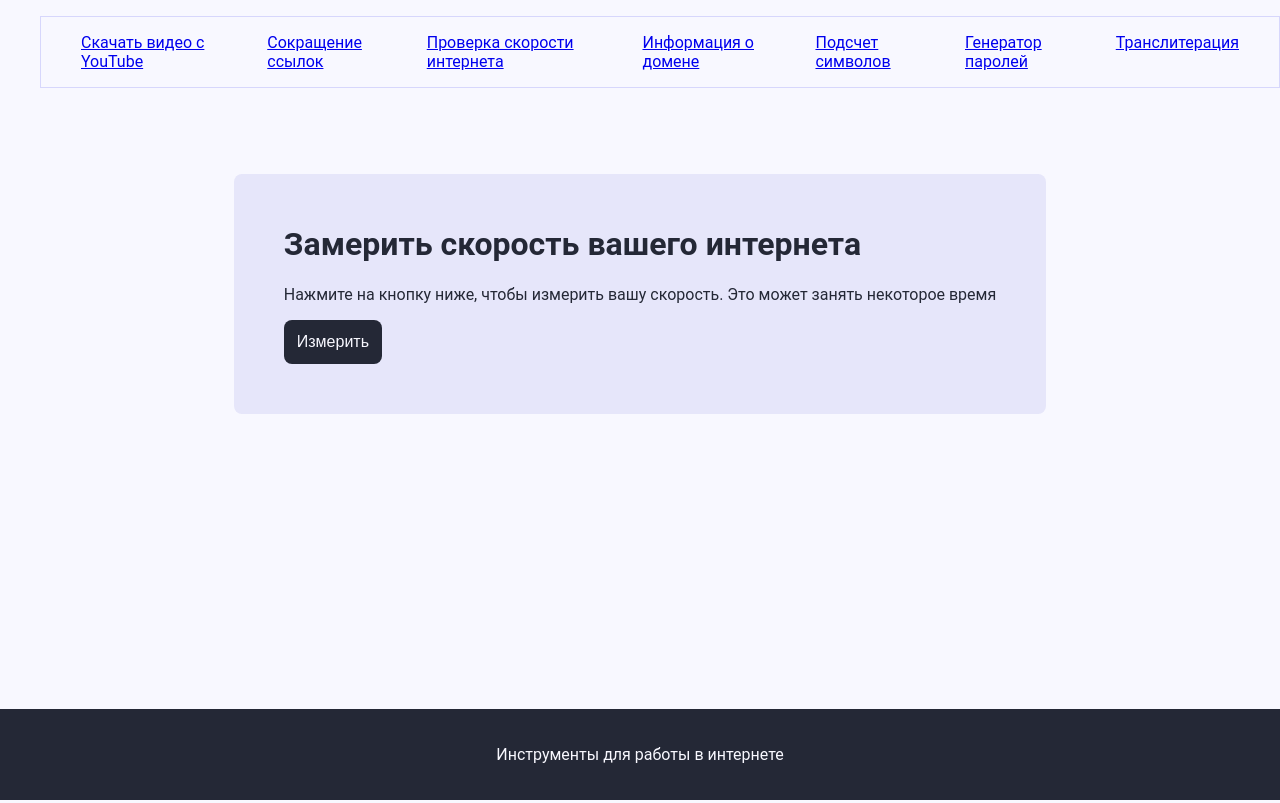
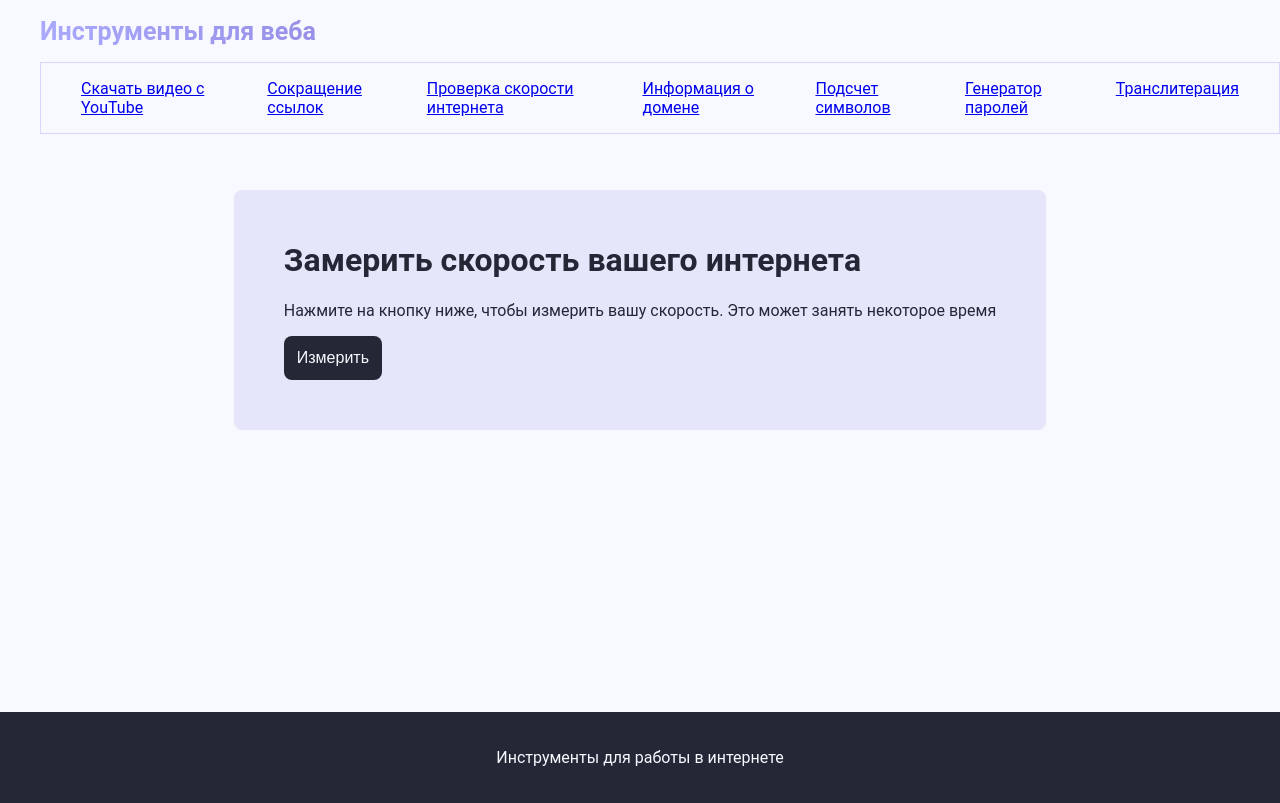
Before and after one commit to AiratWebDev/web-tools, a FastAPI app: page /speedtest in a window 1280 px wide. Run offline with FastAPI, Linux system fonts and the light colour scheme.

Commit message:
added logo, loading animation for speedtest

```diff
--- a/main.py
+++ b/main.py
@@ -4,10 +4,8 @@ from fastapi.staticfiles import StaticFiles
 from fastapi.templating import Jinja2Templates
 
 import pytube
-import subprocess
 
 from static.speedtest_check import *
-from static import speedtest_check
 from static.short_link_generator import link_generator
 from static.links_dict import links_dict
 from static.whois_check import whois_check
@@ -115,6 +113,6 @@ def js_script(request: Request):
     return FileResponse(f'static/script-download.js')
 
 
-@app.get('/static/script_home.js')
+@app.get('/static/script-home.js')
 def script_home(request: Request):
-    return FileResponse(f'static/script_home.js')
+    return FileResponse(f'static/script-home.js')
--- a/requirements.txt
+++ b/requirements.txt
@@ -8,7 +8,6 @@ distlib==0.3.6
 fastapi==0.85.0
 filelock==3.8.0
 future==0.18.2
-gunicorn==20.1.0
 h11==0.14.0
 idna==3.4
 Jinja2==3.1.2
--- a/static/script_home.js
+++ b/static/script-home.js
@@ -8,7 +8,7 @@ window.onload = () => {
     form.prepend(elem)
 
     form.addEventListener('submit', (event) => {
-        const value = document.querySelector('.link-input').value.trim().toLowerCase()
+        const value = input.value.trim().toLowerCase()
 
         if (!value.includes('youtu')) {
             event.preventDefault()
--- /dev/null
+++ b/static/script-speedtest.js
@@ -0,0 +1,18 @@
+window.onload = () => {
+    const button = document.querySelector('.send-btn')
+    const loading = document.querySelector('.loader')
+    const previous = document.querySelector('.background-wrap')
+    const text = document.createElement('div')
+
+    loading.style.visibility = 'hidden'
+    text.style.visibility = 'hidden'
+    loading.after(text)
+
+    button.addEventListener('click', () => {
+        previous.style.display = 'none'
+        loading.style.visibility = 'visible'
+        text.innerHTML = 'Замеряем скорость'
+        text.style.visibility = 'visible'
+        text.style.fontSize = '18px'
+    })
+}
--- a/static/styles.css
+++ b/static/styles.css
@@ -10,6 +10,17 @@ body {
     width: fit-content;
     padding-right: 40px;
     border: 1px solid #d7d7fc;
+}
+
+.header-h1 {
+    padding-left: 40px;
+    margin-bottom: 0px;
+    font-size: 25px;
+    font-weight: 700;
+    background-image: linear-gradient(to left, #553c9a, #acacff);
+    color: transparent;
+    background-clip: text;
+    -webkit-background-clip: text;
 }
 
 .footer {
@@ -32,13 +43,13 @@ body {
 
 .content {
     align-self: center;
-    margin-top: 70px;
+    margin-top: 40px;
     margin-bottom: 60px;
 }
 
 .background-wrap {
     /*background-image: linear-gradient(to top, #fbc2eb 0%, #a6c1ee 100%);*/
-    background-color: #E6E6FA;
+    background-color: #e6e6fa;
     padding: 30px 50px 50px;
     border-radius: 8px;
 }
--- /dev/null
+++ b/templates/header.html
@@ -0,0 +1,3 @@
+<header>
+    <h1 class="header-h1">Инструменты для веба</h1>
+</header>
--- a/templates/home.html
+++ b/templates/home.html
@@ -9,6 +9,7 @@
 </head>
 <body>
 <div class="page">
+    {% include 'header.html' %}
     {% include 'menu.html' %}
     <div class="content">
         <div class="background-wrap">
--- a/templates/home_post.html
+++ b/templates/home_post.html
@@ -8,6 +8,7 @@
 </head>
 <body>
 <div class="page">
+    {% include 'header.html' %}
     {% include 'menu.html' %}
     <div class="content">
         <div class="info">
--- a/templates/password_generator.html
+++ b/templates/password_generator.html
@@ -8,6 +8,7 @@
 </head>
 <body>
 <div class="page">
+    {% include 'header.html' %}
     {% include 'menu.html' %}
     <div class="content">
         <div class="background-wrap">
--- a/templates/short_url.html
+++ b/templates/short_url.html
@@ -8,6 +8,7 @@
 </head>
 <body>
 <div class="page">
+    {% include 'header.html' %}
     {% include 'menu.html' %}
     <div class="content">
         <div class="background-wrap">
--- a/templates/short_url_post.html
+++ b/templates/short_url_post.html
@@ -7,6 +7,7 @@
 </head>
 <body>
 <div class="page">
+    {% include 'header.html' %}
     {% include 'menu.html' %}
     <div class="content">
         <h1>Поздравляем, ваша ссылка готова!</h1>
--- a/templates/speedtest.html
+++ b/templates/speedtest.html
@@ -4,18 +4,21 @@
     <meta charset="UTF-8">
     <title>Проверьте скорость вашего соединения</title>
     <link rel="stylesheet" href="/static/styles.css">
+    <script src="{{ url_for('static', path='/script-speedtest.js') }}" type="text/javascript"></script>
 </head>
 <body>
 <div class="page">
+    {% include 'header.html' %}
     {% include 'menu.html' %}
     <div class="content">
         <div class="background-wrap">
-            <h1>Замерить скорость вашего интернета</h1>
-            <p>Нажмите на кнопку ниже, чтобы измерить вашу скорость. Это может занять некоторое время</p>
-            <form action="" method="post">
-                <input type="submit" class="send-btn" value="Измерить">
-            </form>
+                <h1>Замерить скорость вашего интернета</h1>
+                <p>Нажмите на кнопку ниже, чтобы измерить вашу скорость. Это может занять некоторое время</p>
+                <form action="" method="post">
+                    <input type="submit" class="send-btn" value="Измерить">
+                </form>
         </div>
+        <div class="loader" style=""></div>
     </div>
     {% include 'footer.html' %}
 </div>
--- a/templates/speedtest_done.html
+++ b/templates/speedtest_done.html
@@ -7,9 +7,10 @@
 </head>
 <body>
 <div class="page">
+    {% include 'header.html' %}
     {% include 'menu.html' %}
     <div class="content">
-        <h1>Результаты измерения скорости вашего интернета</h1>
+        <h1>Результаты измерений</h1>
         <p>Скорость указывается в Мбит</p>
         <p>Входящая скорость — {{ d_spd }} Мбит/с
             <br>
--- a/templates/text_quantity.html
+++ b/templates/text_quantity.html
@@ -8,6 +8,7 @@
 </head>
 <body>
 <div class="page">
+    {% include 'header.html' %}
     {% include 'menu.html' %}
     <div class="content">
         <div class="background-wrap">
--- a/templates/translit.html
+++ b/templates/translit.html
@@ -7,6 +7,7 @@
 </head>
 <body>
 <div class="page">
+    {% include 'header.html' %}
     {% include 'menu.html' %}
     <div class="content">
         <div class="background-wrap">
--- a/templates/whois.html
+++ b/templates/whois.html
@@ -7,6 +7,7 @@
 </head>
 <body>
 <div class="page">
+    {% include 'header.html' %}
     {% include 'menu.html' %}
     <div class="content">
         <div class="background-wrap">
--- a/templates/whois_post.html
+++ b/templates/whois_post.html
@@ -7,6 +7,7 @@
 </head>
 <body>
 <div class="page">
+    {% include 'header.html' %}
     {% include 'menu.html' %}
     <div class="content">
         <h1>Полная информация о домене</h1>
```
Also changed, not shown: other parts of static/styles.css (+29 -0 lines).
